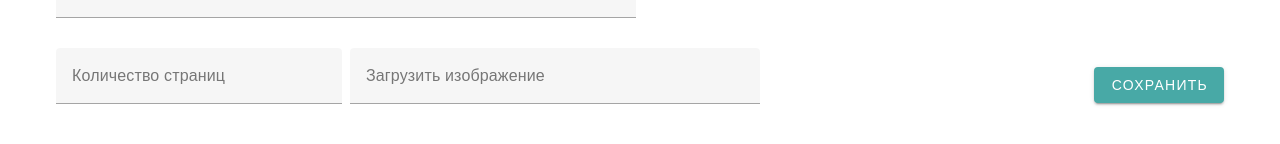
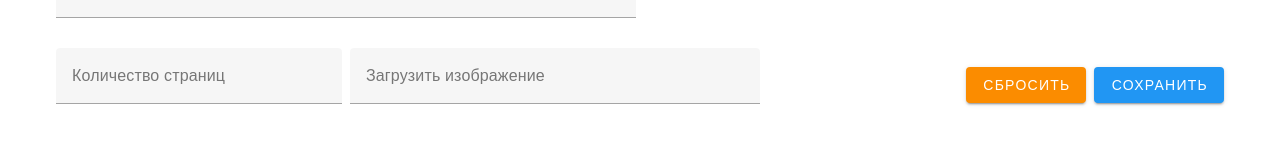
Before and after one commit to Nomta/bookstore, a Vue app: page /books/create in a window 1280 px wide. Shown: the part 290-434 px from the top of the page. Built offline with nearby package versions, Linux system fonts and the light colour scheme.

Commit message:
form reset

```diff
--- a/src/components/BookEditor.vue
+++ b/src/components/BookEditor.vue
@@ -34,8 +34,9 @@
       <VCol cols="12" sm="9" md="5">
         <UiImageUploader v-model="book.image" label="Загрузить изображение" :preview="true" />
       </VCol>
-      <VCol align-self="center" class="d-flex justify-end pb-1">
-        <VBtn type="submit" color="secondary" class="ml-2 mb-1">Сохранить</VBtn>
+      <VCol align-self="center" class="d-flex justify-end">
+        <VBtn type="button" color="warning" class="ml-2 mb-1" @click="handleReset">Сбросить</VBtn>
+        <VBtn type="submit" color="info" class="ml-2 mb-1">Сохранить</VBtn>
       </VCol>
     </VRow>
 
@@ -43,13 +44,13 @@
 </template>
 
 <script>
-import { ref } from 'vue'
+import { ref, watch } from 'vue'
 import { cloneDeep } from 'lodash'
+
 import UiTextField from '@/components/ui/UiTextField'
 import UiDatepicker from '@/components/ui/UiDatepicker'
 import UiImageUploader from '@/components/ui/UiImageUploader'
 import UiNumeric from '@/components/ui/UiNumeric'
-import { useWatchEffect } from '@/composables/useWatchEffect'
 
 export default {
   name: 'BookEditor',
@@ -76,11 +77,13 @@ export default {
     const book = ref({})
     const form = ref(null)
 
-    const useEffect = useWatchEffect(props, 'book')
+    watch(() => props.book, () => {
+      book.value = cloneDeep(props.book)
+    }, { immediate: true })
 
-    useEffect(() => {
+    const handleReset = () => {
       book.value = cloneDeep(props.book)
-    })
+    }
 
     const handleSubmit = async () => {
       const isValid = await form.value.validate()
@@ -97,6 +100,7 @@ export default {
       form,
       book,
       handleSubmit,
+      handleReset,
       minDate,
       currentDate,
     }
```
